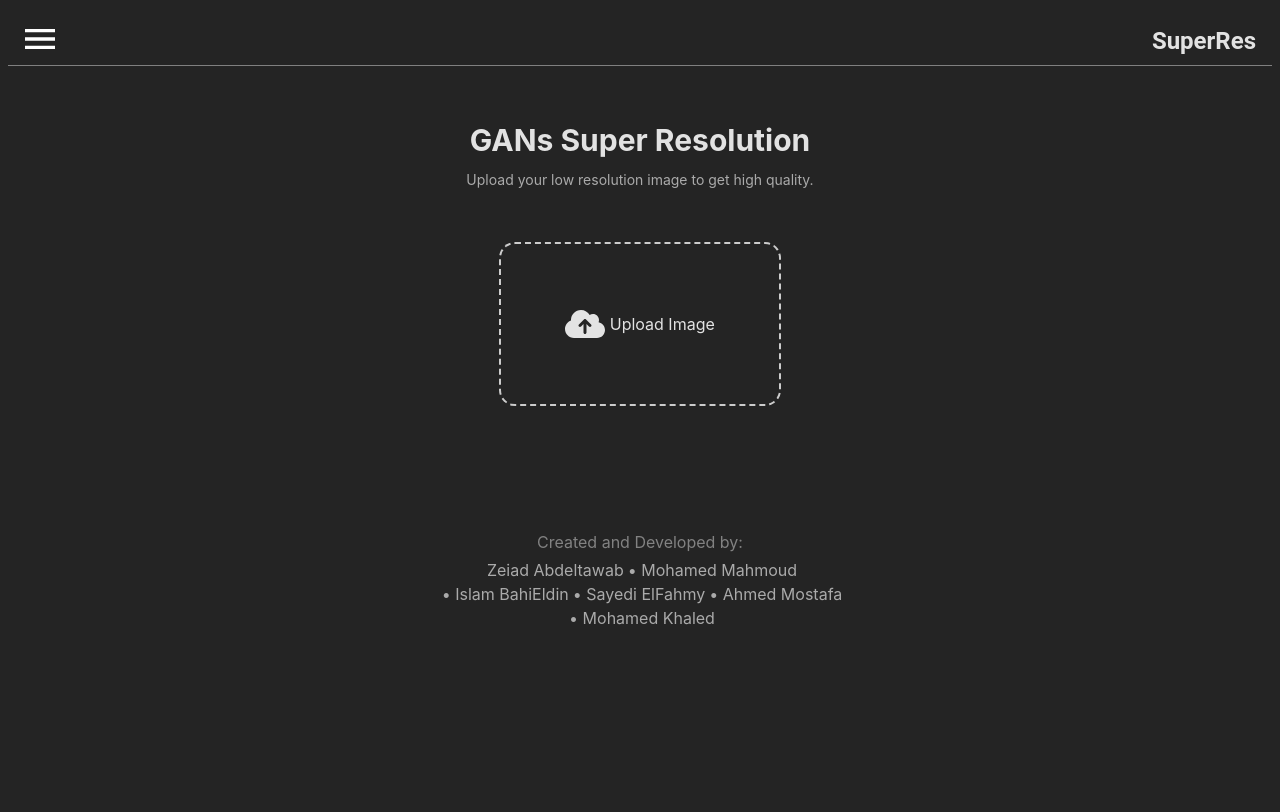
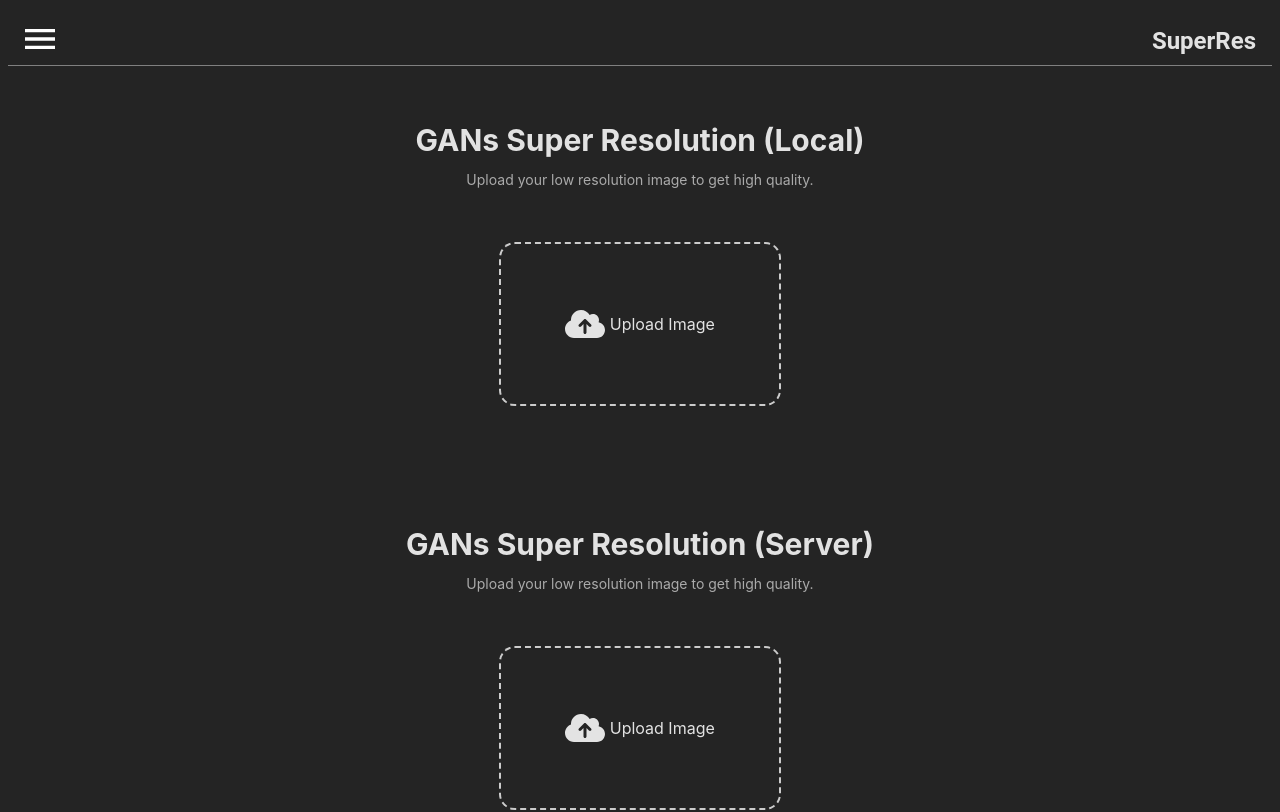
Before and after one commit to zeiadsalhin/GANs-model, a React (Vite) app: page / in a window 1280 px wide. Shown: the top 812 px of the page. Built offline with nearby package versions, Linux system fonts and the light colour scheme.

Commit message:
Added Local Server

```diff
--- a/package.json
+++ b/package.json
@@ -18,6 +18,7 @@
     "@mui/icons-material": "^6.4.4",
     "@mui/material": "^6.4.4",
     "@tailwindcss/vite": "^4.0.6",
+    "axios": "^1.7.9",
     "react": "^19.0.0",
     "react-dom": "^19.0.0",
     "react-router": "^7.1.5",
--- /dev/null
+++ b/src/components/ModelLocal.jsx
@@ -0,0 +1,143 @@
+import { useState } from "react";
+import axios from "axios";
+import { FontAwesomeIcon } from '@fortawesome/react-fontawesome'; // import icons
+import { faCloudUploadAlt, faSpinner, faDownload } from '@fortawesome/free-solid-svg-icons'; // import icons
+
+const ModelCall = () => {
+  const [image, setImage] = useState(null); // Holds the uploaded image
+  const [preview, setPreview] = useState(""); // Holds the image preview URL
+  const [returnedImage, setReturnedImage] = useState(""); // Holds the returned generated image
+  const [loader, setLoader] = useState(false)
+
+  // Handle file input change (when user selects a file)
+  const handleFileChange = (event) => {
+    const file = event.target.files[0]; // Get the selected file
+    if (file) {
+      const reader = new FileReader(); // Use FileReader to preview the image
+      reader.onloadend = () => {
+        setPreview(reader.result); // Set the image preview
+        setImage(file); // Set the image for upload
+      };
+      reader.readAsDataURL(file); // Read file as data URL for preview
+    }
+    event.target.value = null; // Reset the file input field to allow re-uploading the same file
+  };
+
+// handle drag and drop area
+const handleDrop = (e) => {
+    e.preventDefault();
+    const file = e.dataTransfer.files[0];
+    if (file) {
+        const reader = new FileReader();
+        reader.onloadend = () => {
+            setPreview(reader.result);
+            setImage(file); // set image
+        }
+        reader.readAsDataURL(file);
+    }
+};
+
+const handleDragOver = (e) => {
+    e.preventDefault();
+};
+
+  // Function to send the image to FastAPI server and receive the generated image
+  const fetchData = async () => {
+    if (!image) {
+      return;
+    }
+    setLoader(true);
+    const formData = new FormData(); // Create FormData for the file upload
+    formData.append("file", image); // Append the file to FormData
+
+    try {
+      // Send the image file to the FastAPI server
+      const response = await axios.post("http://127.0.0.1:8002/generate/", formData, {
+        headers: {
+          "Content-Type": "multipart/form-data", // This header is important for file uploads
+        },
+        responseType: "arraybuffer", // Expect binary data (image)
+      });
+
+      // Create a Blob from the response data (the image)
+      const blob = new Blob([response.data], { type: "image/png" });
+      const imageUrl = URL.createObjectURL(blob); // Create a URL for the image
+
+      // Set the generated image URL to display the image
+      setReturnedImage(imageUrl);
+      setLoader(false);
+    } catch (error) {
+      console.error("Error uploading image:", error);
+      setLoader(false);
+    }
+  };
+
+  return (
+    <div className='main flex flex-col mx-auto justify-center text-center w-screen mt-10 mb-20'>
+                <h1 className='text-3xl font-bold'>GANs Super Resolution (Local)</h1>
+                <p className='p-3 opacity-70 text-sm'>Upload your low resolution image to get high quality.</p>
+
+        <div className='flex flex-col p-5'>
+
+            {!returnedImage &&
+            <div className="input mx-auto flex flex-col justify-center p-5">
+
+            {/*drag or upload image*/}
+            <div
+                className="upload-area"
+                onClick={()=>{document.getElementById('file-upload').click()}}
+                onDrop={handleDrop}
+                onDragOver={handleDragOver}
+                style={{
+                border: '2px dashed #ccc',
+                borderRadius: '1rem',
+                padding: '4rem',
+                textAlign: 'center',
+                cursor: 'pointer'
+                }}
+            >
+            <label className="custom-file-upload cursor-pointer">
+                <FontAwesomeIcon icon={faCloudUploadAlt} size='2xl' /> {preview ? 'Change' : 'Upload'} Image
+            </label>
+            <input id="file-upload" type="file" accept="image/*" onChange={handleFileChange} style={{ display: 'none' }} />
+            </div>
+
+
+            {preview &&
+            <div className="">
+            <img src={preview}  className='mx-auto m-5' alt="Preview" width={200} />
+            <button onClick={()=>{preview? fetchData() : undefined}}>
+            {loader ? <FontAwesomeIcon icon={faSpinner} size='xl' spin /> : 'Upload to Model'}
+            </button>
+            </div>}
+            </div>
+            }
+
+          {returnedImage &&
+          <>
+          <div className="result p-5">
+          <h2 className='text-2xl p-3 font-bold'>Result</h2>
+           <img src={returnedImage} className='mx-auto m-5' alt="Returned" width={400} />
+          </div>
+
+          {/* Save Image Button */}
+          <div className="save p-5">
+                            <a href={returnedImage} target='_blank' download={returnedImage}>
+                                <button>
+                                    <FontAwesomeIcon icon={faDownload} size='lg' /> Download Image
+                                </button>
+                            </a>
+                        </div>
+
+          <div className="reset p-5">
+          <button onClick={()=>{setImage(null); setPreview(null); setReturnedImage(null);}}>Reset</button>
+          </div>
+          </>
+        }
+
+        </div>
+        </div>
+  );
+};
+
+export default ModelCall;
--- a/src/components/modelCall.jsx
+++ b/src/components/modelCall.jsx
@@ -2,6 +2,7 @@ import { useState } from 'react'; // import app libraries
 import { Client } from "@gradio/client"; // import the model connector
 import { FontAwesomeIcon } from '@fortawesome/react-fontawesome'; // import icons
 import { faCloudUploadAlt, faSpinner, faEye } from '@fortawesome/free-solid-svg-icons'; // import icons
+import ModelLocal from './ModelLocal';
 
 export default function ClientComponent() {
     // define app states
@@ -77,8 +78,10 @@ export default function ClientComponent() {
 
     // display application interface
     return (
+        <>
+    <ModelLocal />
     <div className='main flex flex-col mx-auto justify-center text-center w-screen mt-10 mb-20'>
-            <h1 className='text-3xl font-bold'>GANs Super Resolution</h1>
+            <h1 className='text-3xl font-bold'>GANs Super Resolution (Server)</h1>
             <p className='p-3 opacity-70 text-sm'>Upload your low resolution image to get high quality.</p>
 
     <div className='flex flex-col p-5'>
@@ -141,5 +144,6 @@ export default function ClientComponent() {
 
     </div>
     </div>
+    </>
     );
 }
```
Also changed, not shown: 1 other file (tests, documents, lock files or other folders).
